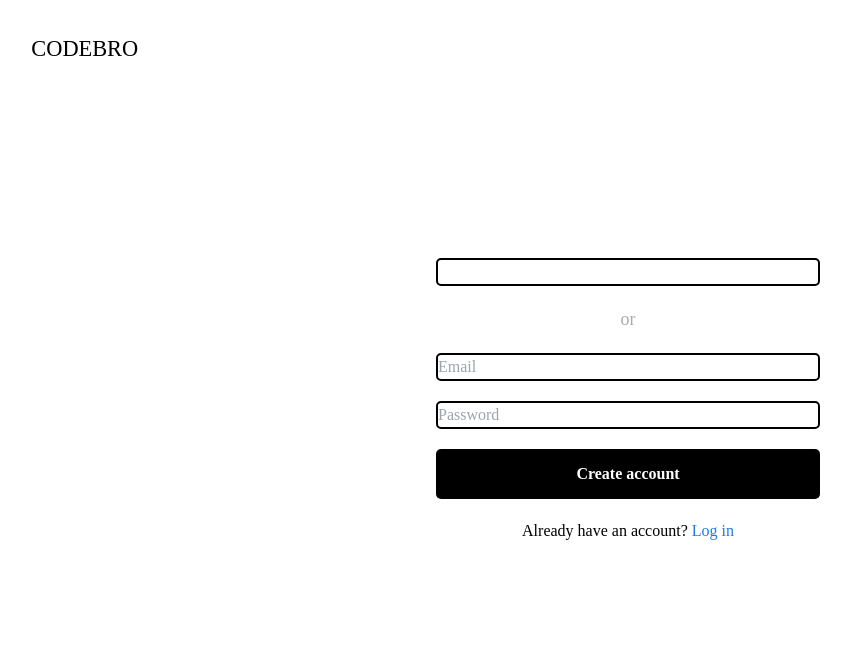
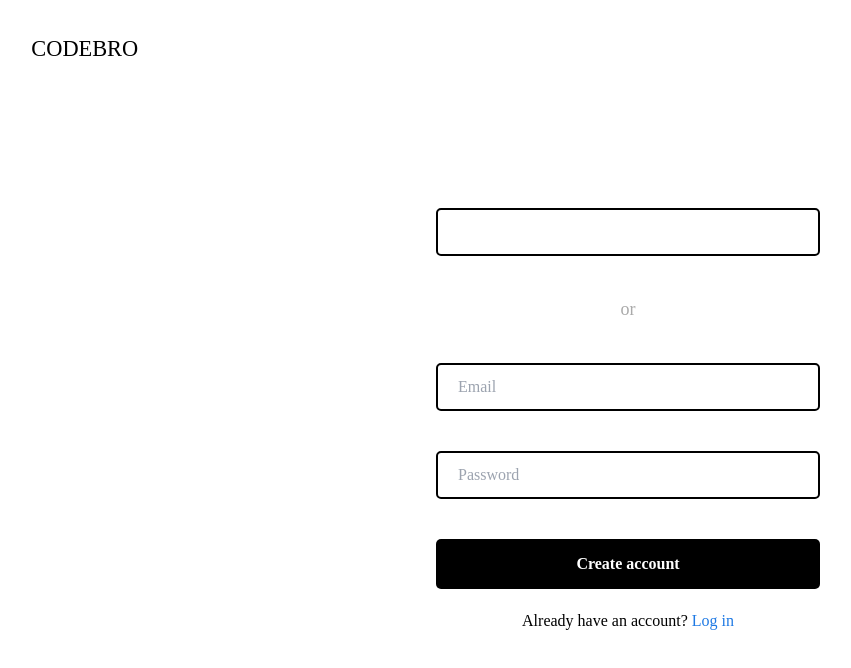
Before and after one commit to cptShell/Frontend, a React (Create React App) app: page / in a window 1280 px wide. Shown: the top 668 px of the page, without its empty margins (12-863 px from the left). Built offline with nearby package versions, Linux system fonts and the light colour scheme.

Commit message:
registration

```diff
--- a/package.json
+++ b/package.json
@@ -10,6 +10,7 @@
     "normalize.css": "^8.0.1",
     "react": "^18.2.0",
     "react-dom": "^18.2.0",
+    "react-hook-form": "^7.39.5",
     "react-scripts": "5.0.1",
     "web-vitals": "^2.1.4"
   },
--- a/src/components/Login/Login.js
+++ b/src/components/Login/Login.js
@@ -1,24 +1,31 @@
-import React from "react";
+import React, {useState} from "react";
 
 function Login({changeAuth}) {
+	const [email, setEmail] = useState(""),
+		[password, setPassword] = useState("")
+
 	return (
 
 
-		<div className="block__authorization authorization-block">
+		<form className="block__authorization authorization-block">
 
-			<input type="text" className="authorization-block__google-input"/>
+			<input type="text" className="authorization-block__google-input form__input"/>
 
 			<span className="authorization-block__text">or</span>
 
-			<input type="mail" className="authorization-block__mail" placeholder="Email"/>
-			<input type="password" className="authorization-block__password" placeholder="Password"/>
+			<input
+				value={email} onChange={(e) => setEmail(e.target.value)}
+				type="email" className="authorization-block__mail form__input" placeholder="Email"/>
+			<input
+				value={password} onChange={(e) => setPassword(e.target.value)}
+				type="password" className="authorization-block__password form__input" placeholder="Password"/>
 			<button className="authorization-block__create-account">Log in</button>
 
 			<p className="authorization-block__log-in">No account?
-                <span className="authorization-block__link" onClick={changeAuth}>Create one</span>
-            </p>
+				<span className="authorization-block__link" onClick={changeAuth}>Create one</span>
+			</p>
 
-		</div>
+		</form>
 
 
 	);
--- a/src/components/Registration/Registration.js
+++ b/src/components/Registration/Registration.js
@@ -1,25 +1,110 @@
-import React from "react";
+import React, {useState} from "react";
+import {useForm} from "react-hook-form";
 
-function Registration({ changeAuth }) {
-  return (
+function Registration({changeAuth}) {
+
+	const {
+		register,
+		formState: {
+			errors,
+		},
+		handleSubmit,
+	} = useForm({
+		mode: "onBlur"
+	})
+
+	const onSubmit = (data, e) => {
+		e.preventDefault()
+		fetch("http://127.0.0.1:8000/users/user/", {
+			mode: 'no-cors',
+			method: "POST",
+			body: JSON.stringify(data),
+		})
+			.then(data => data.json())
+			.then(r => console.log(r))
+		console.log(JSON.stringify(data))
+	}
+
+	return (
+
+		<form className="block__authorization authorization-block"
+		      onSubmit={handleSubmit(onSubmit)}
+		      noValidate
+		>
+
+			<div>
+				<input type="text" className="authorization-block__google-input form__input "/>
+			</div>
+
+			<span className="authorization-block__text">or</span>
+			<div className={"relative"}>
+				<input
+					{...register("email", {
+						required: "Обязательное поле",
+						minLength: {
+							value: 5,
+							message: "Минимальная длина 5 символов"
+						},
+						maxLength: {
+							value: 35,
+							message: "Максимальная длина 35 символов"
+						},
+						pattern: {
+							value: /\w+@\w+\.\w+/,
+							message: "Некорректное поле"
+						},
+
+					})}
+
+					type="email" className={errors?.email ? "authorization-block__password form__input relative" +
+					" border-red-500" : "authorization-block__password form__input relative"} placeholder="Email"
+
+				/>
+				{errors.email &&
+					<p className={"absolute bottom-[-24px] left-1 text-md text-red-500 font-medium"}>{errors?.email?.message || "Error!"}</p>}
+			</div>
+
+			<div className={"relative"}>
+				<input
+					{...register("password", {
+						required: "Обязателное поле",
+						minLength: {
+							value: 4,
+							message: "Минимальная длина 4 символов"
+						},
+						maxLength: {
+							value: 20,
+							message: "Максимальная длина 20 символов"
+						},
+						pattern: {
+							value: /\w/,
+							message: "Некорректное поле"
+						}
+
+					})}
+
+					type="password" className={errors?.password ? "authorization-block__password form__input relative" +
+					" border-red-500" : "authorization-block__password form__input relative"}
+					placeholder="Password"
+
+				/>
+				{errors.password &&
+					<p className={"absolute bottom-[-24px] left-1 text-md text-red-500 font-medium"}>{errors?.password?.message || "Error!"}</p>}
+			</div>
 
 
-    <div className="block__authorization authorization-block">
+			<button className="authorization-block__create-account"
 
-      <input type="text" className="authorization-block__google-input" />
+			>Create account
+			</button>
 
-      <span className="authorization-block__text">or</span>
+			<p className="authorization-block__log-in">Already have an account? <span
+				className="authorization-block__link" onClick={changeAuth}>Log in</span></p>
 
-      <input type="mail" className="authorization-block__mail" placeholder="Email" />
-      <input type="password" className="authorization-block__password" placeholder="Password" />
-      <button className="authorization-block__create-account">Create account</button>
-
-      <p className="authorization-block__log-in">Already have an account? <span className="authorization-block__link" onClick={changeAuth}>Log in</span></p>
-
-    </div>
+		</form>
 
 
-  );
+	);
 }
 
 export default Registration;
--- a/src/index.css
+++ b/src/index.css
@@ -1,3 +1,29 @@
 @tailwind base;
 @tailwind components;
 @tailwind utilities;
+
+@keyframes shakeInput {
+    0% {
+        transform: translateX(-10px);
+    }
+    25% {
+        transform: translateX(10px);
+
+    }
+    50% {
+        transform: translateX(-10px);
+    }
+    75% {
+        transform: translateX(10px);
+
+    }
+    100% {
+        transform: translateX(-10px);
+    }
+}
+.uncorrectInput {
+    border: 2px solid red;
+    animation-name: shakeInput;
+    animation-duration: 0.2s;
+
+}
--- a/src/styles/index.scss
+++ b/src/styles/index.scss
@@ -19,27 +19,32 @@
         width: 115px;
     }
 }
-
+.form {
+    &__input {
+        padding: 10px 20px;
+        &:focus {
+            outline: 2px solid #bbb;
+        }
+        &:not(:first-child) {
+            margin: 30px 0;
+        }
+    }
+}
 .authorization-block {
 
     &__google-input {
         margin-bottom: 20px;
     }
-
+    & div {
+        margin: 40px 0;
+    }
     &__text {
         text-align: center;
         color: #AAAAAA;
         font-size: 18px;
     }
 
-    &__mail {
-        margin-top: 20px;
-        margin-bottom: 20px;
-    }
 
-    &__password {
-        margin-bottom: 20px;
-    }
 
     &__create-account {
         width: 100%;
```
Also changed, not shown: 1 other file (tests, documents, lock files or other folders).
